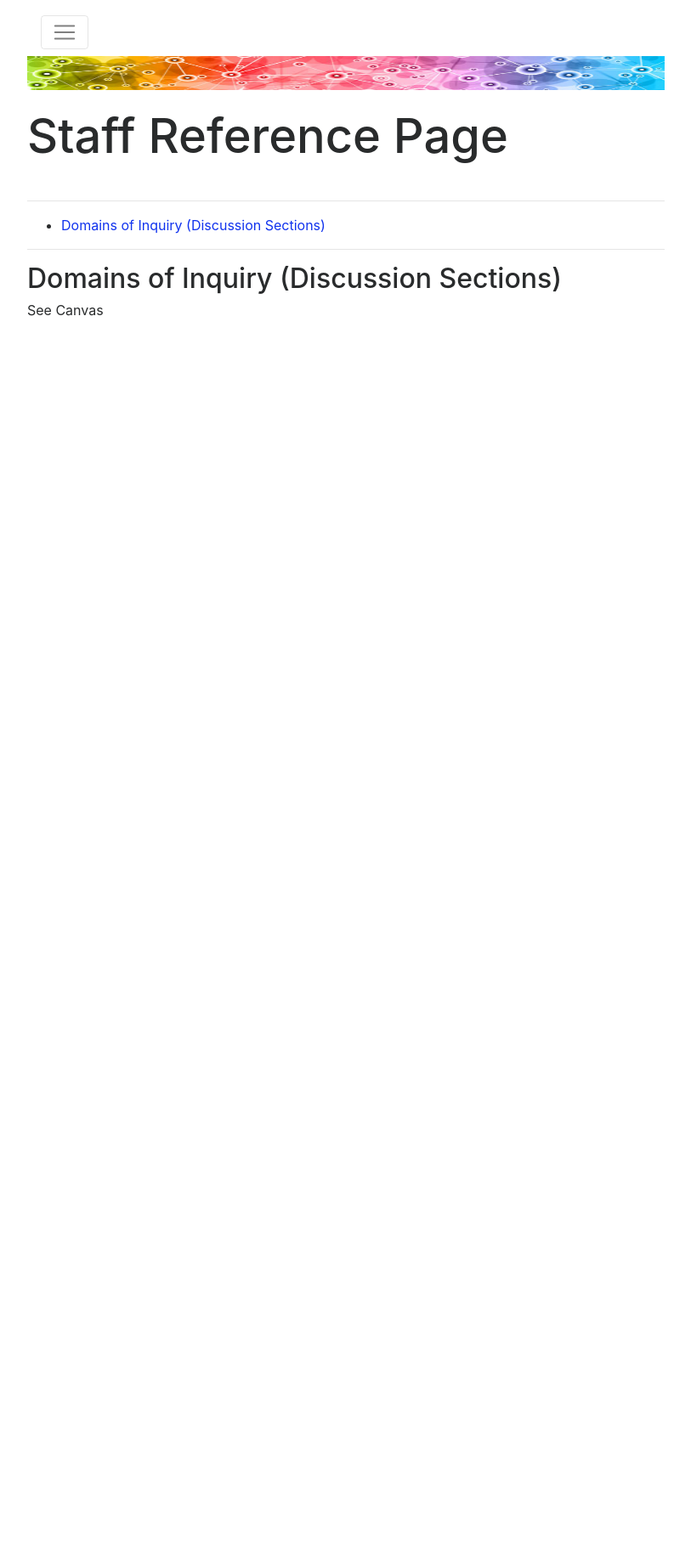
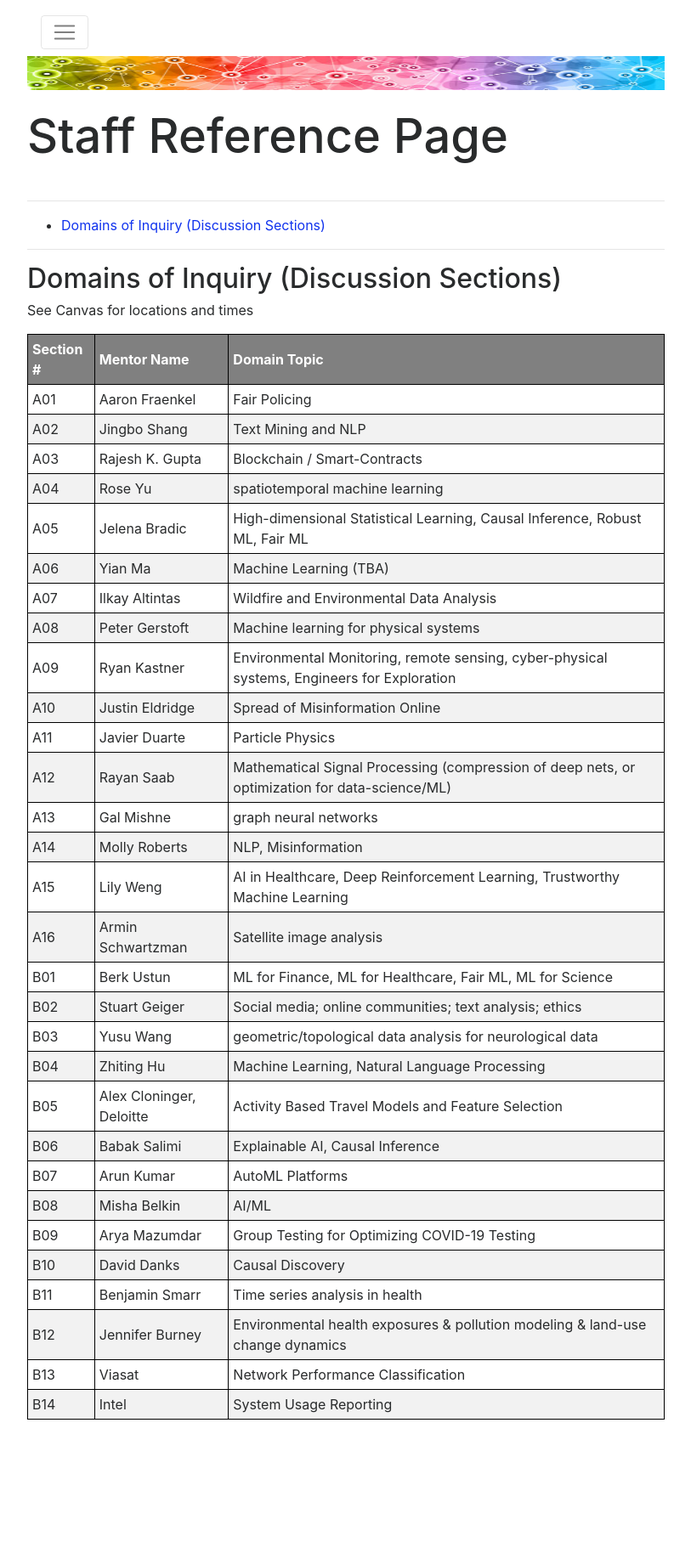
Before and after one commit to DSC-Capstone/dsc-capstone.github.io, a Jekyll site: the page built from student/quarter-1-domains.md, in a window 1280 px wide. Shown: the whole page at 85% size, without its empty margins (233-1046 px from the left). Built offline with Jekyll 4.4.1, drawn with Linux system fonts in a browser that asks for light colours; nearby versions of some CDN libraries; before the commit the page ends 900 px from its top, so only the background shows below that.

Commit message:
mentor list

```diff
--- a/student/quarter-1-domains.md
+++ b/student/quarter-1-domains.md
@@ -13,4 +13,37 @@ permalink: /student/quarter-1-domains/
 
 ## Domains of Inquiry (Discussion Sections)
 
-See Canvas
+See Canvas for locations and times
+
+|Section #|Mentor Name|Domain Topic|
+|---|---|---|
+|A01|Aaron Fraenkel|Fair Policing|
+|A02|Jingbo Shang|Text Mining and NLP|
+|A03|Rajesh K. Gupta|Blockchain / Smart-Contracts|
+|A04|Rose Yu|spatiotemporal machine learning|
+|A05|Jelena Bradic|High-dimensional Statistical Learning, Causal Inference, Robust ML, Fair ML|
+|A06|Yian Ma|Machine Learning (TBA)|
+|A07|Ilkay Altintas|Wildfire and Environmental Data Analysis|
+|A08|Peter Gerstoft|Machine learning for physical systems|
+|A09|Ryan Kastner|Environmental Monitoring, remote sensing, cyber-physical systems, Engineers for Exploration|
+|A10|Justin Eldridge|Spread of Misinformation Online|
+|A11|Javier Duarte|Particle Physics|
+|A12|Rayan Saab|Mathematical Signal Processing (compression of deep nets, or optimization for data-science/ML)|
+|A13|Gal Mishne|graph neural networks|
+|A14|Molly Roberts|NLP, Misinformation|
+|A15|Lily Weng|AI in Healthcare, Deep Reinforcement Learning, Trustworthy Machine Learning |
+|A16|Armin Schwartzman|Satellite image analysis|
+|B01|Berk Ustun|ML for Finance, ML for Healthcare,  Fair ML, ML for Science|
+|B02|Stuart Geiger|Social media; online communities; text analysis; ethics|
+|B03|Yusu Wang|geometric/topological data analysis for neurological data|
+|B04|Zhiting Hu|Machine Learning, Natural Language Processing|
+|B05|Alex Cloninger, Deloitte|Activity Based Travel Models and Feature Selection|
+|B06|Babak Salimi|Explainable AI, Causal Inference |
+|B07|Arun Kumar|AutoML Platforms|
+|B08|Misha Belkin|AI/ML|
+|B09|Arya Mazumdar|Group Testing for Optimizing COVID-19 Testing|
+|B10|David Danks|Causal Discovery|
+|B11|Benjamin Smarr|Time series analysis in health|
+|B12|Jennifer Burney|Environmental health exposures & pollution modeling & land-use change dynamics|
+|B13|Viasat|Network Performance Classification|
+|B14|Intel|System Usage Reporting|
```
